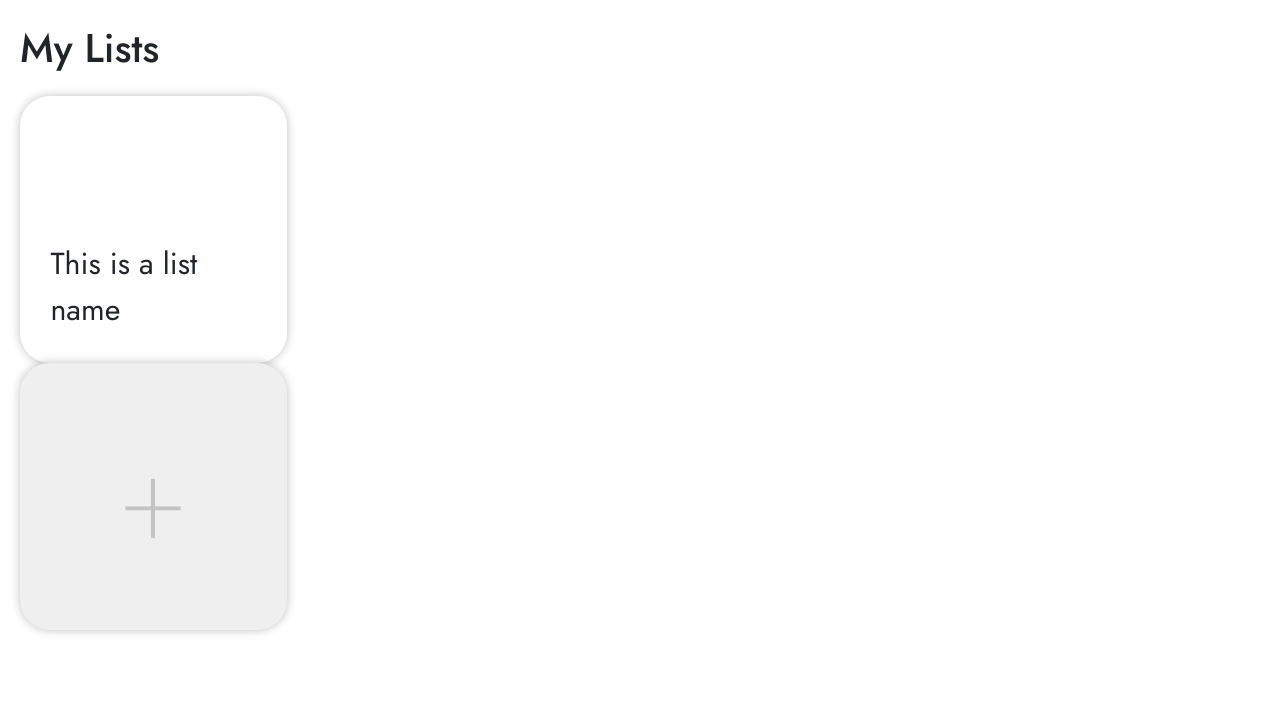
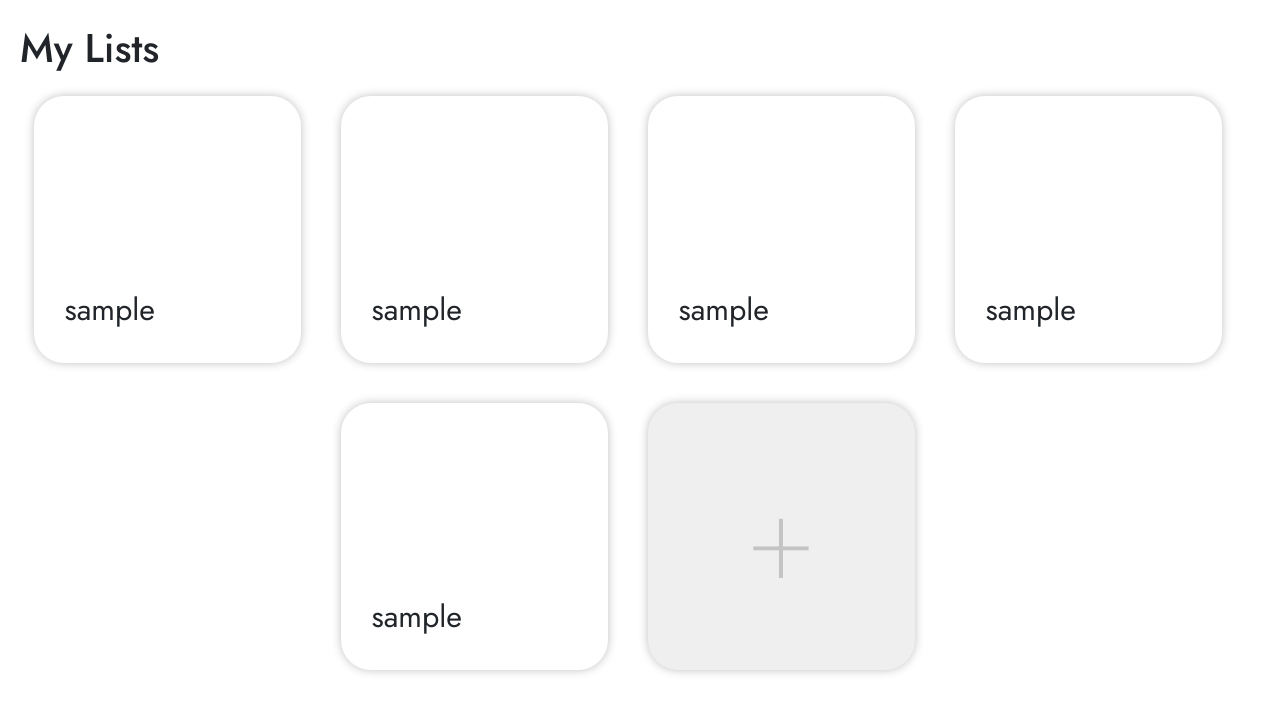
Before and after one commit to ElyTgy/grocr, a React (Create React App) app: page /home in a window 1280 px wide. Shown: the top 712 px of the page. Built offline with nearby package versions, Linux system fonts and the light colour scheme.

Commit message:
add BoxList component

```diff
--- /dev/null
+++ b/src/BoxList.js
@@ -0,0 +1,12 @@
+import ListBoxItem from "./ListBoxItem";
+import ListAddItem from "./ListAddItem";
+import './ListBox.css'
+
+export default function BoxList(props){
+    return(
+        <div className="box-list">
+            {props.names.map(name=><ListBoxItem name={name}/>)}
+            {<ListAddItem/>}
+        </div>
+    )
+}
--- a/src/Home.js
+++ b/src/Home.js
@@ -1,6 +1,5 @@
-import ListBoxItem from './ListBoxItem.js'
-import ListAddItem from './ListAddItem.js'
 import './Link.css'
+import BoxList from './BoxList'
 
 export default function(props){
     let myListItems = ''
@@ -9,9 +8,7 @@ export default function(props){
         myListItems = <p>You currently have no lists. <span className="link">Create a new list!</span></p>
     }
     else{
-        myListItems = [
-            <ListBoxItem name="This is a  list name"/>,
-            <ListAddItem/>]
+        myListItems = <BoxList names={["sample","sample","sample","sample","sample"]}/>
     }
 
     return(
--- a/src/ListAddItem.js
+++ b/src/ListAddItem.js
@@ -1,6 +1,6 @@
 import "./ListBox.css"
 
-export default function ListBoxItem(props){
+export default function ListAddItem(props){
     console.log('hi')
     return(
     <div className="list-add-box">
--- a/src/ListBox.css
+++ b/src/ListBox.css
@@ -1,3 +1,11 @@
+.box-list{
+    display: flex;
+    flex-wrap: wrap;
+    justify-content: center;
+    max-width: 1600px;
+    margin: auto;
+}
+
 .list-item-box{
     background: #FFFFFF;
     box-shadow: 0px 0px 10px rgba(0, 0, 0, 0.25);
@@ -8,6 +16,8 @@
     display: flex;
 	align-items: flex-end;
     cursor: pointer;
+    margin-right:2.5em;
+    margin-bottom:2.5em;
 }
 
 .list-item-box p{
@@ -29,6 +39,8 @@
 	align-items: center;
     text-align: center;
     cursor:pointer;
+    margin-right:2.5em;
+    margin-bottom:2.5em;
 }
 
 .list-add-box p{
```
